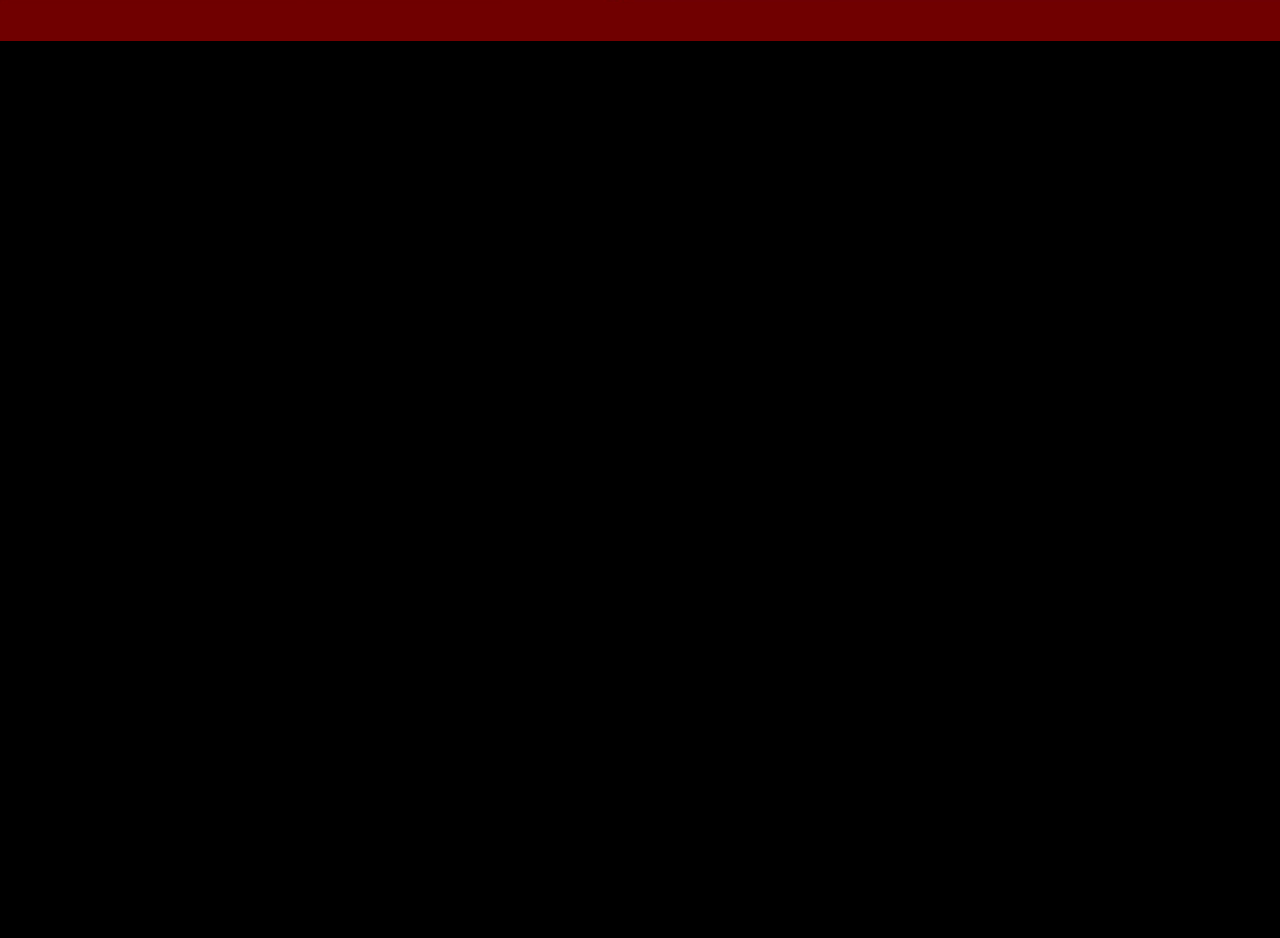
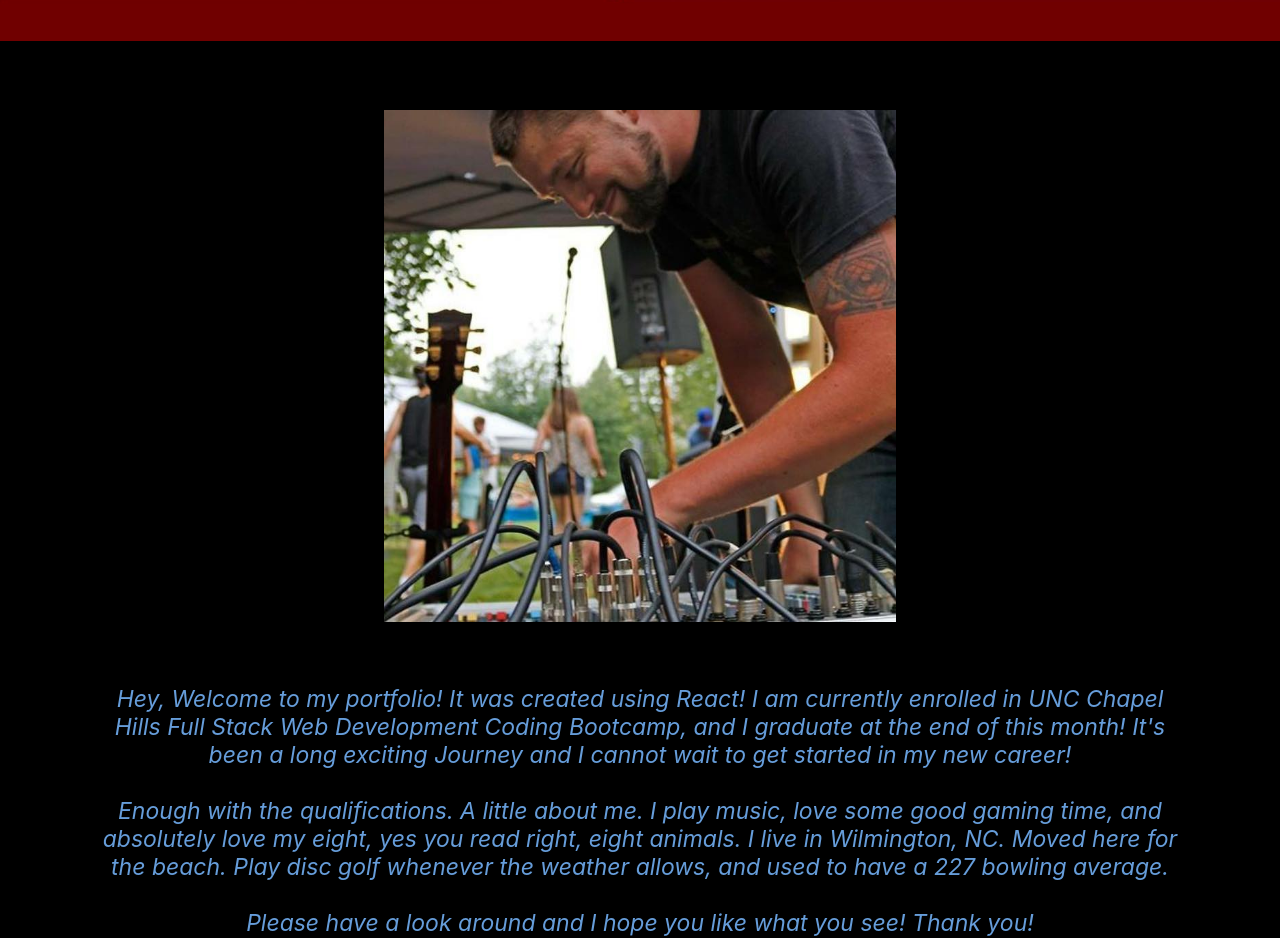
Before and after one commit to DSiedlarz90/React-Portfolio, a React (Create React App) app: page / in a window 1280 px wide. Shown: the part 107-1045 px from the top of the page. Before the commit the page ends 800 px from the top, so only its background shows below. Built offline with nearby package versions, Linux system fonts and the light colour scheme.

Commit message:
added about page with styling

```diff
--- a/src/App.css
+++ b/src/App.css
@@ -1,7 +1,11 @@
+/* Global styling start */
 body {
   background-color: black;
 }
 
+/* Global styling end */
+
+/* Header and Footer styling start */
 header {
   display: flex;
   justify-content: space-between;
@@ -22,6 +26,7 @@ header h1 {
 header a {
   text-decoration: none;
   color: #669DDA;
+  font-style: italic;
 }
 
 header a:hover {
@@ -42,3 +47,31 @@ header nav ul li {
   padding: 40px;
   font-size: 30px;
 }
+
+/* Header and Footer Styling End */
+
+/* About styling start */
+
+.about {
+  display: flex;
+  flex-direction: column;
+}
+
+.about-me {
+  display: flex;
+  justify-content: center;
+}
+
+.img {
+  max-width: 40%;
+  height: auto;
+}
+
+.about-body {
+  color: #669DDA;
+  font-size: 23px;
+  padding: 40px 100px;
+  font-style: italic;
+  text-align: center;
+  display: flex;
+}
--- a/src/components/About.js
+++ b/src/components/About.js
@@ -1,9 +1,24 @@
+import portrait from '../images/me.jpg';
 function About() {
     return(
-        <section class='about'>
-            <div class='about-me'>
-                <h2>About Me</h2>
-                <p>Testing Testing Testicles</p>
+        <section className='about'>
+            <h2 className='about-header'>About Me</h2>
+            <div className='about-me'>
+                <img className='img' alt='David adjusting a sound board before a show' src={portrait} />
+            </div>
+            <div className='about-body'>
+            <p>Hey, Welcome to my portfolio! It was created using React!
+                    I am currently enrolled in UNC Chapel Hills Full Stack Web Development
+                    Coding Bootcamp, and I graduate at the end of this month! It's been a long exciting
+                    Journey and I cannot wait to get started in my new career!<br></br>
+                    <br></br>
+                    Enough with the qualifications. A little about me. I play music, love some good gaming time,
+                    and absolutely love my eight, yes you read right, eight animals. I live in Wilmington, NC.
+                    Moved here for the beach. Play disc golf whenever the weather allows, and used to have a 227 bowling average.
+                    <br></br>
+                    <br></br>
+                    Please have a look around and I hope you like what you see! Thank you!
+                </p>
             </div>
         </section>
     )
--- a/src/components/Nav.js
+++ b/src/components/Nav.js
@@ -13,6 +13,9 @@ function Nav() {
                         <li>
                             <a href="#contact">Contact</a>
                         </li>
+                        <li>
+                            <a href="#resume">Resume</a>
+                        </li>
                     </ul>
                 </nav>
         </header>
```
Also changed, not shown: src/images/me.jpg (added).
